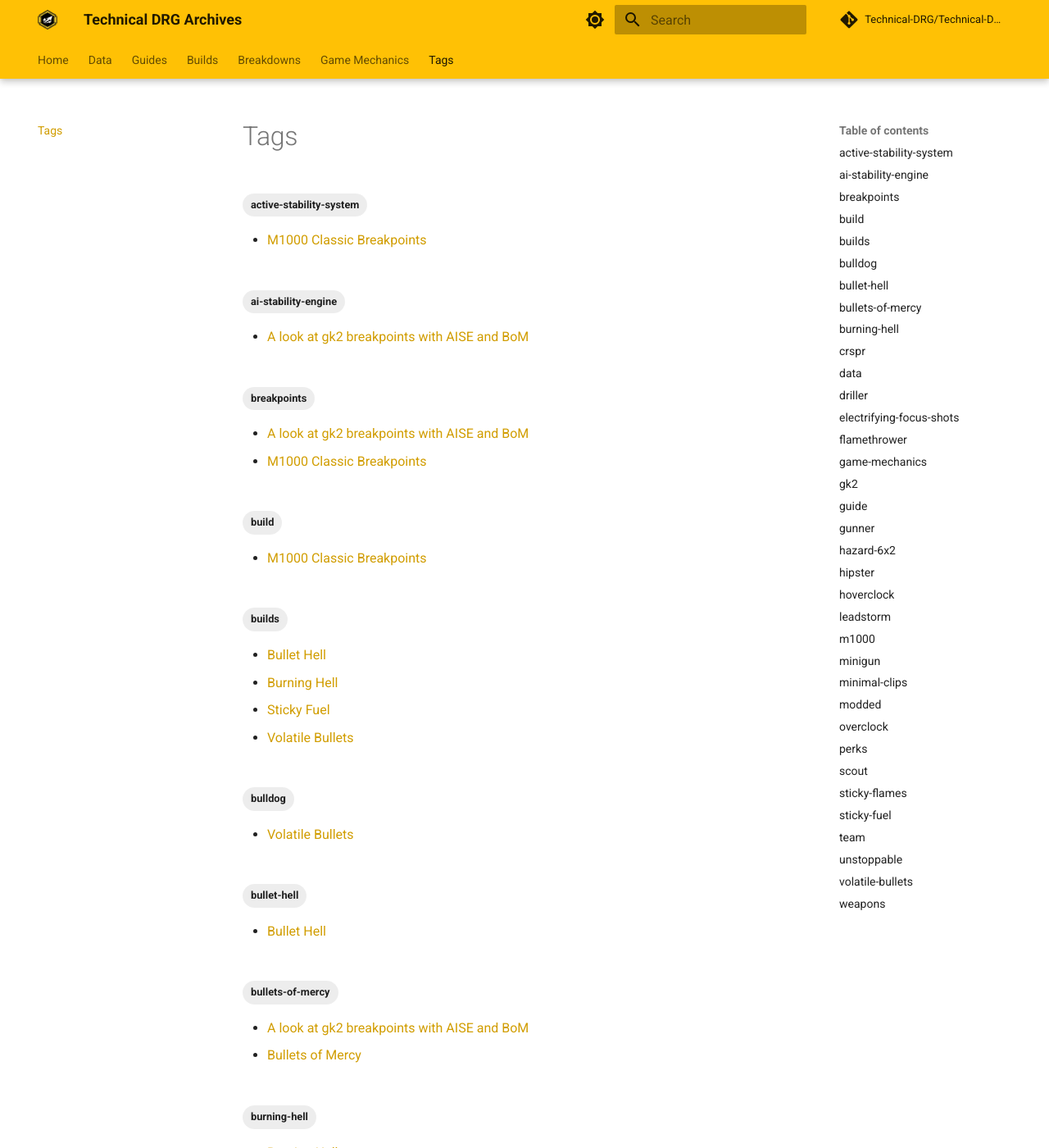
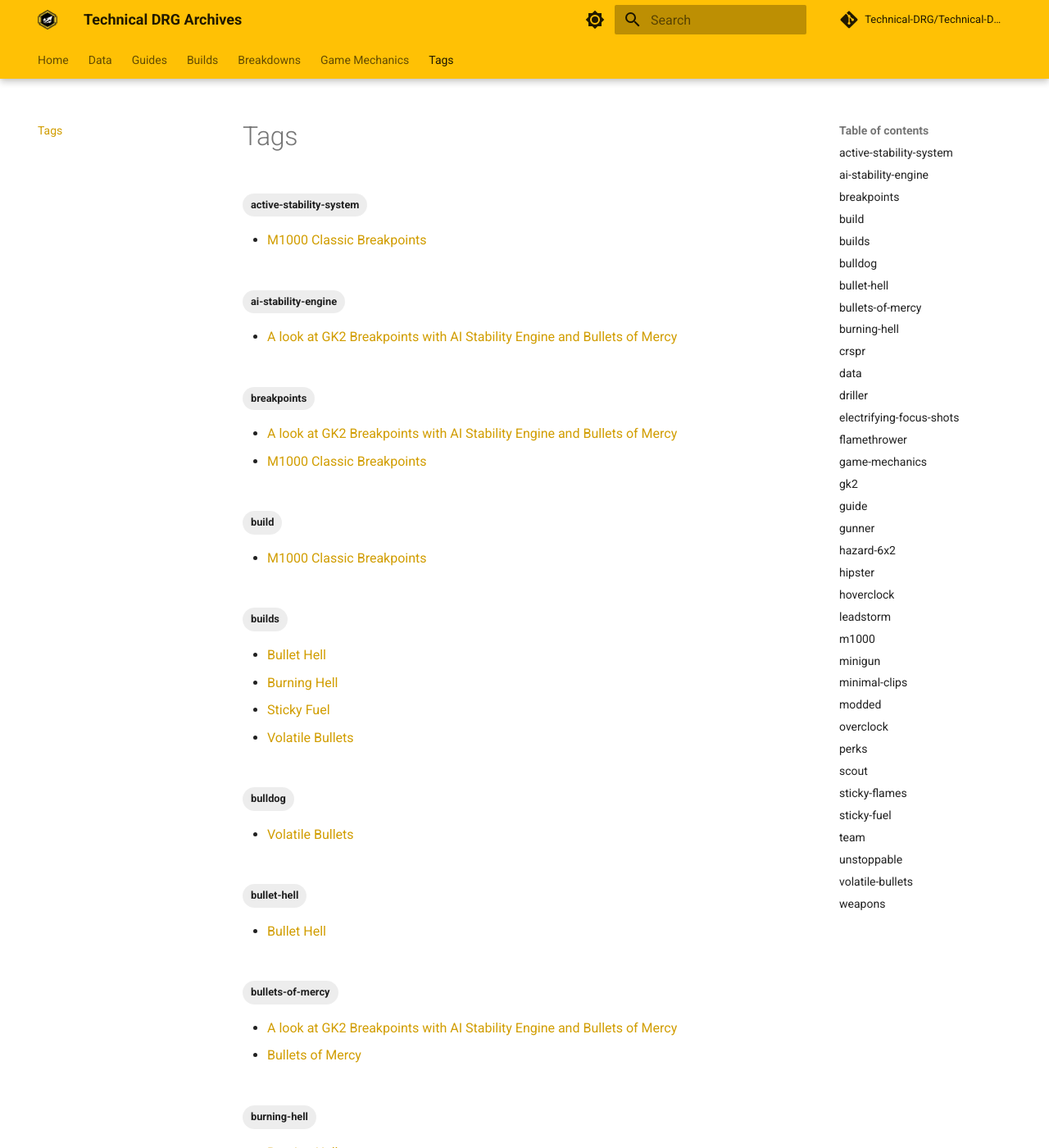
Before and after one commit to Technical-DRG/Technical-DRG-Archives, an MkDocs documentation site: the page built from docs/tags.md, in a window 1280 px wide and 1400 px high. Shown: the whole window at 82% size. Built offline with MkDocs 1.6.1 and Material for MkDocs 9.7.7, drawn with Linux system fonts in a browser that asks for light colours; comment, search, counter and statistics services are not loaded; some of the changed text lies outside the part shown.

Commit message:
nav: fix title stylization

```diff
--- a/mkdocs.yml
+++ b/mkdocs.yml
@@ -81,7 +81,7 @@
   - Home: index.md
   - Data:
     - data/index.md
-    - "A look at gk2 breakpoints with AISE and BoM": data/gk2-bp-aise-vs-bom.md
+    - A look at GK2 Breakpoints with AI Stability Engine and Bullets of Mercy: data/gk2-bp-aise-vs-bom.md
     - M1000 Classic Breakpoints: data/m1000-classic-breakpoints.md
   - Guides:
     - guides/index.md
```
